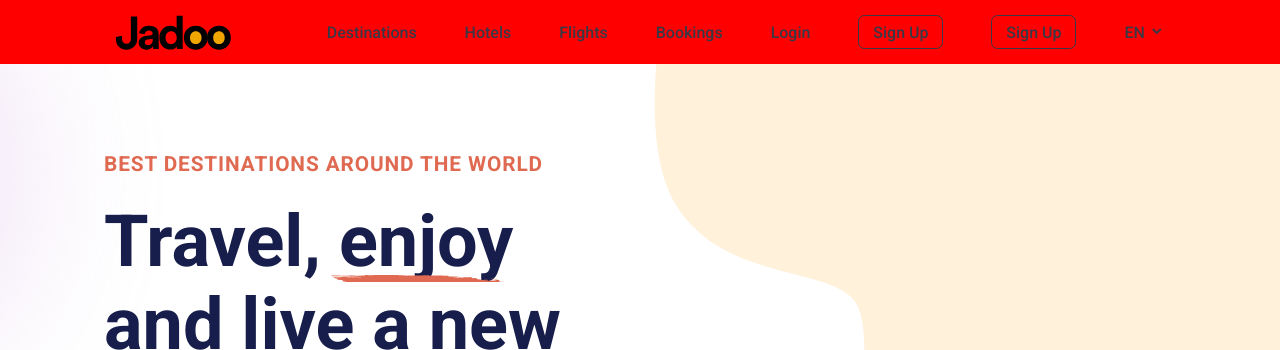
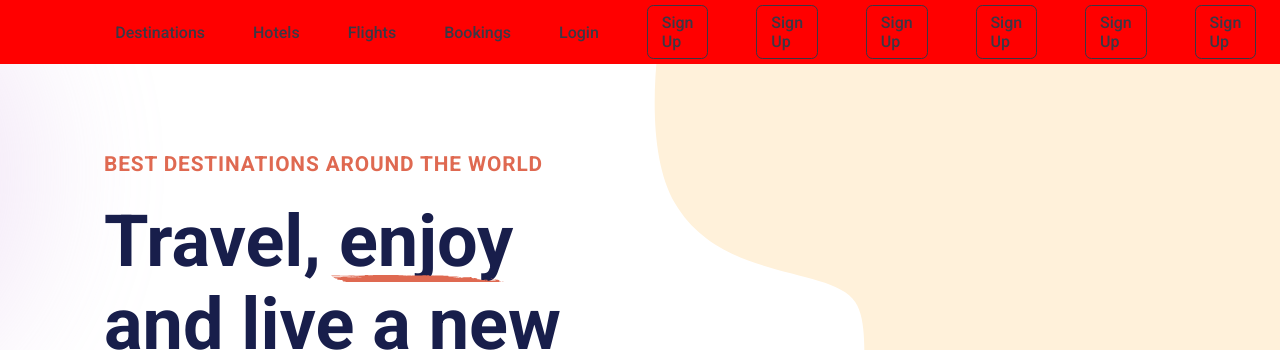
Before and after one commit to Izunnaya/travel-agency-app, a website: page index.html in a window 1280 px wide. Shown: the top 350 px of the page. Drawn offline with nearby package versions, Linux system fonts and the light colour scheme.

Commit message:
commit-test

```diff
--- a/index.html
+++ b/index.html
@@ -37,6 +37,11 @@
             <li><a href="">Login</a></li>
             <li><a href="" class="btn">Sign Up</a></li>
             <li><a href="" class="btn">Sign Up</a></li>
+            <li><a href="" class="btn">Sign Up</a></li>
+            <li><a href="" class="btn">Sign Up</a></li>
+            <li><a href="" class="btn">Sign Up</a></li>
+            <li><a href="" class="btn">Sign Up</a></li>
+
             <li>
               <a href="" class="lang"
                 >EN <span><i class="bx bxs-chevron-down"></i></span
```
